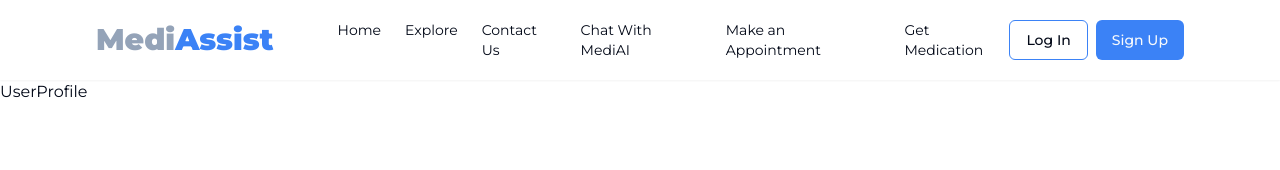
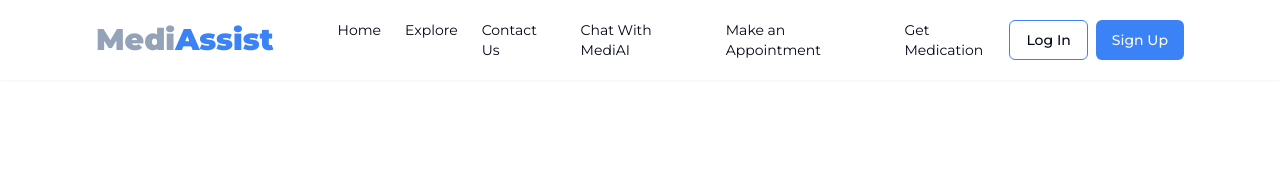
Before and after one commit to emmanueldavidson96/MediAssist, a Next.js app: page /userprofile in a window 1280 px wide. Shown: the top 170 px of the page. Built offline with nearby package versions, Linux system fonts and the light colour scheme.

Commit message:
Pipeops commit

```diff
--- a/app/userprofile/page.tsx
+++ b/app/userprofile/page.tsx
@@ -2,6 +2,8 @@ import React from 'react'
 
 export default function UserProfile() {
   return (
-    <div>UserProfile</div>
+    <div className='w-[90%] m-auto h-screen flex items-center justify-center mt-[-100px]'>
+
+    </div>
   )
 }
```
